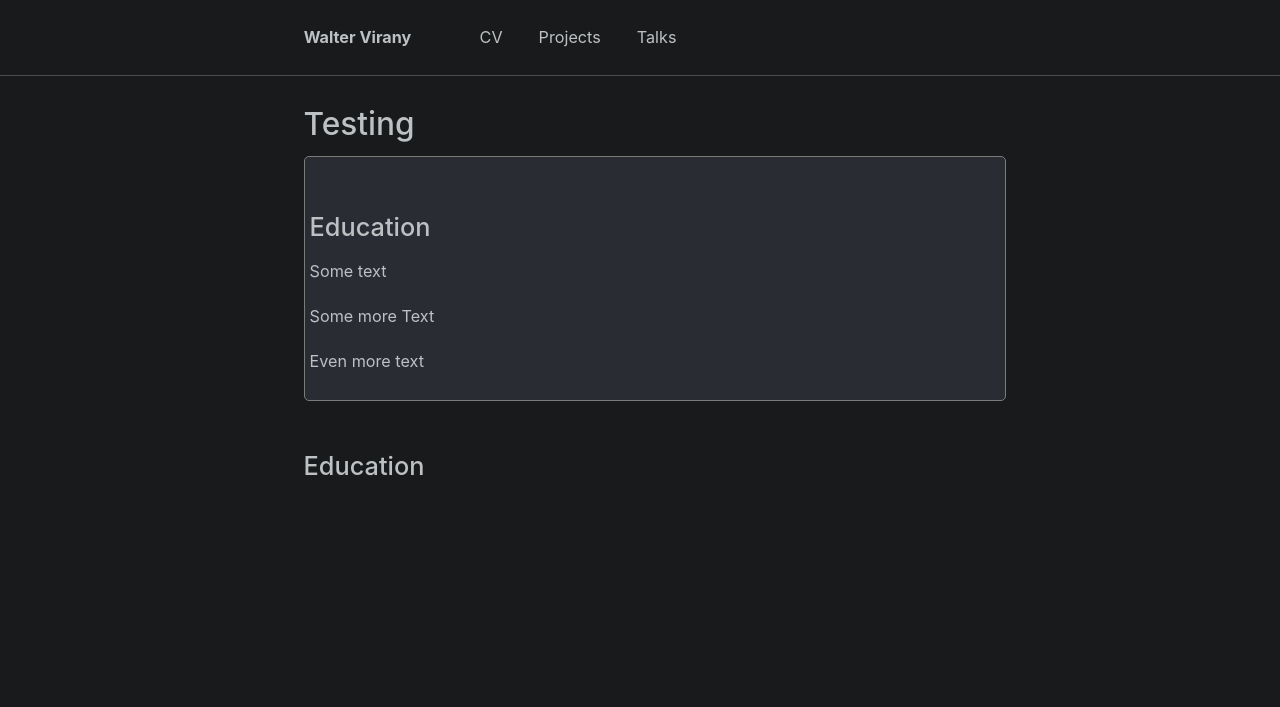
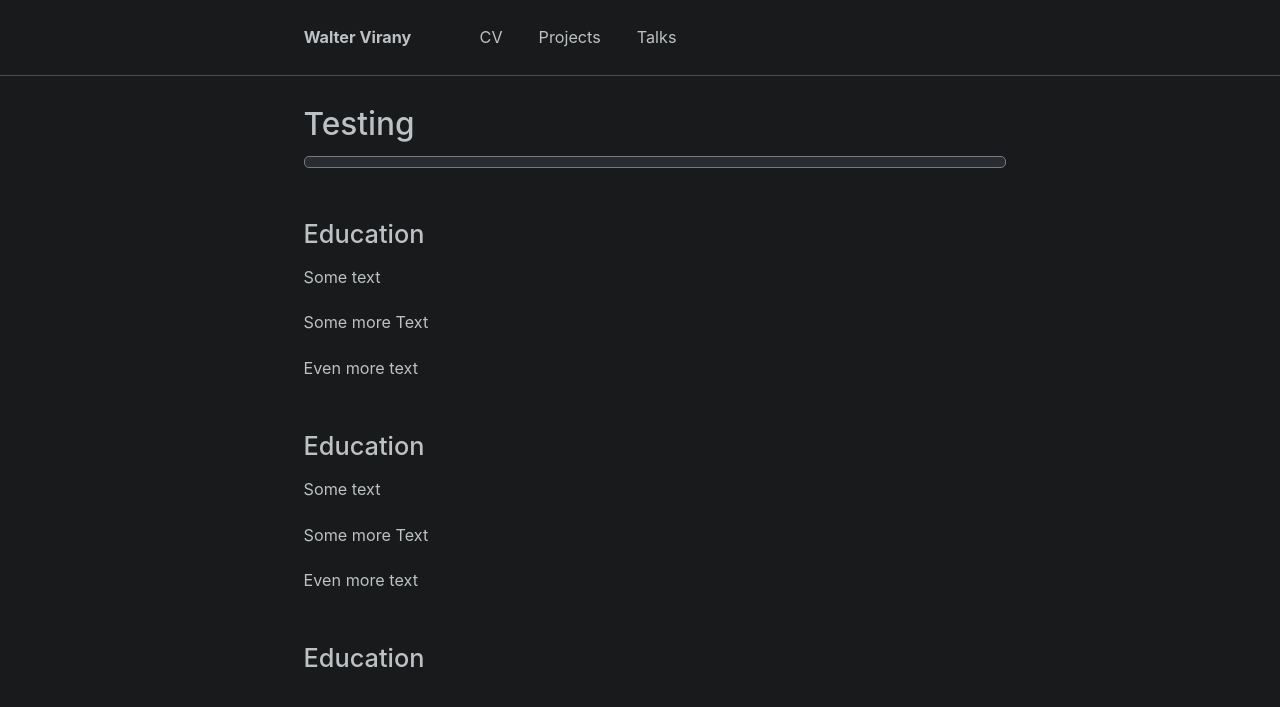
Before and after one commit to wvirany/wvirany.github.io, a Jekyll site: the page built from _pages/test.html, in a window 1280 px wide. Shown: the top 707 px of the page. Built offline with Jekyll 4.4.1, drawn with Linux system fonts in a browser that asks for light colours.

Commit message:
Update test.html

```diff
--- a/_pages/test.html
+++ b/_pages/test.html
@@ -13,16 +13,27 @@ author_profile: false
 
 <style>
 
-div.cv {
+p.cv {
     box-sizing: content-box;
     border-width: 1px;
     border-color: rgb(123, 123, 123);
     border-style: solid;
-    border-radius: 5px; /* 5px rounded corners */
+    border-radius: 5px;
     background-color: rgb(42, 44, 51);
     width: 75%;
     padding: 5px;
 }
+
+/* div.cv {
+    box-sizing: content-box;
+    border-width: 1px;
+    border-color: rgb(123, 123, 123);
+    border-style: solid;
+    border-radius: 5px;
+    background-color: rgb(42, 44, 51);
+    width: 75%;
+    padding: 5px;
+} */
 
 /* .box {
     border-width: 1px;
@@ -48,6 +59,13 @@ div.cv {
 
 <body>
 
+    <p class="cv">
+        <h2>Education</h2>
+        <p>Some text</p>
+        <p>Some more Text</p>
+        <p>Even more text</p>
+    </p>
+
     <div class="cv">
         <h2>Education</h2>
         <p>Some text</p>
```
